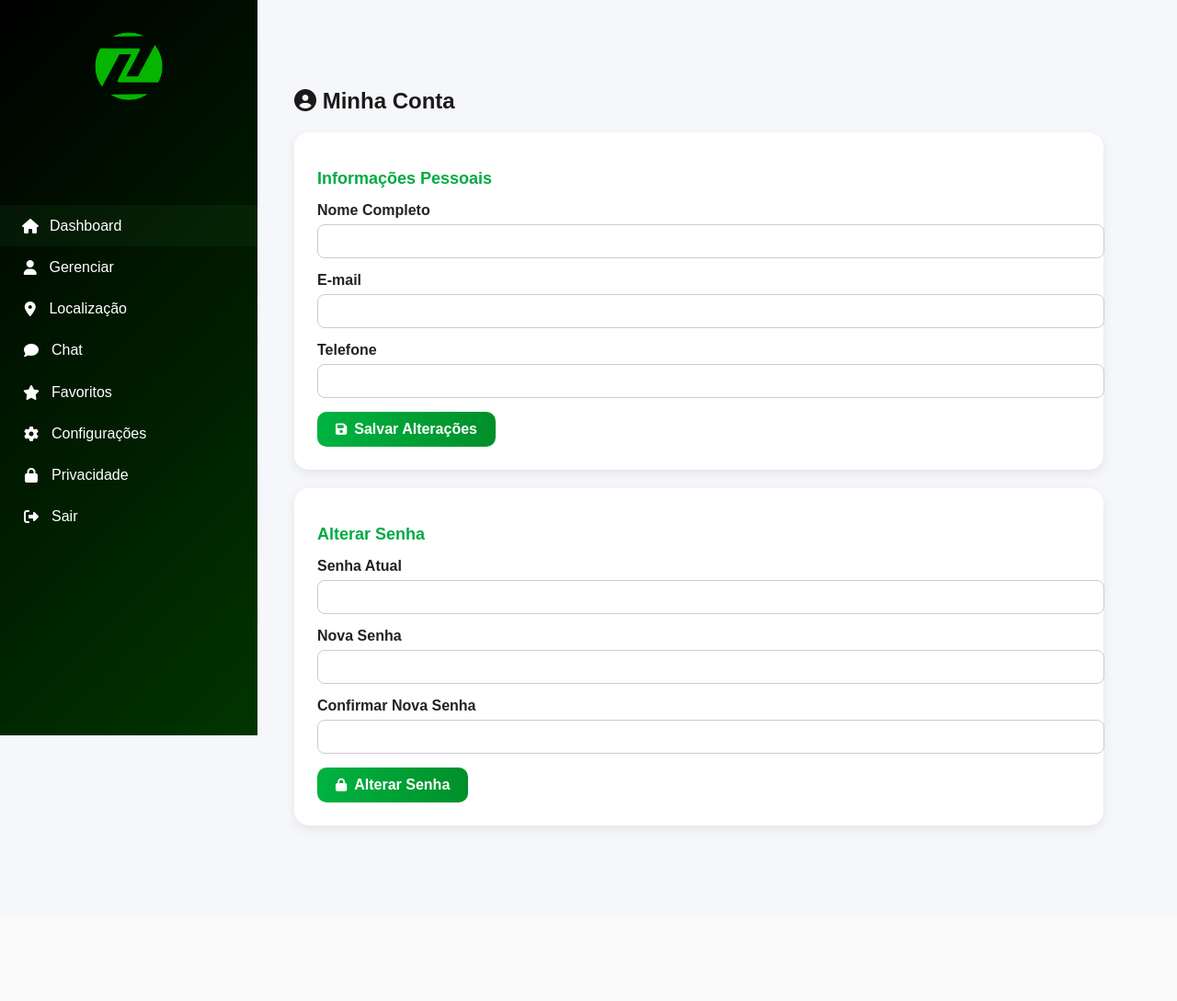
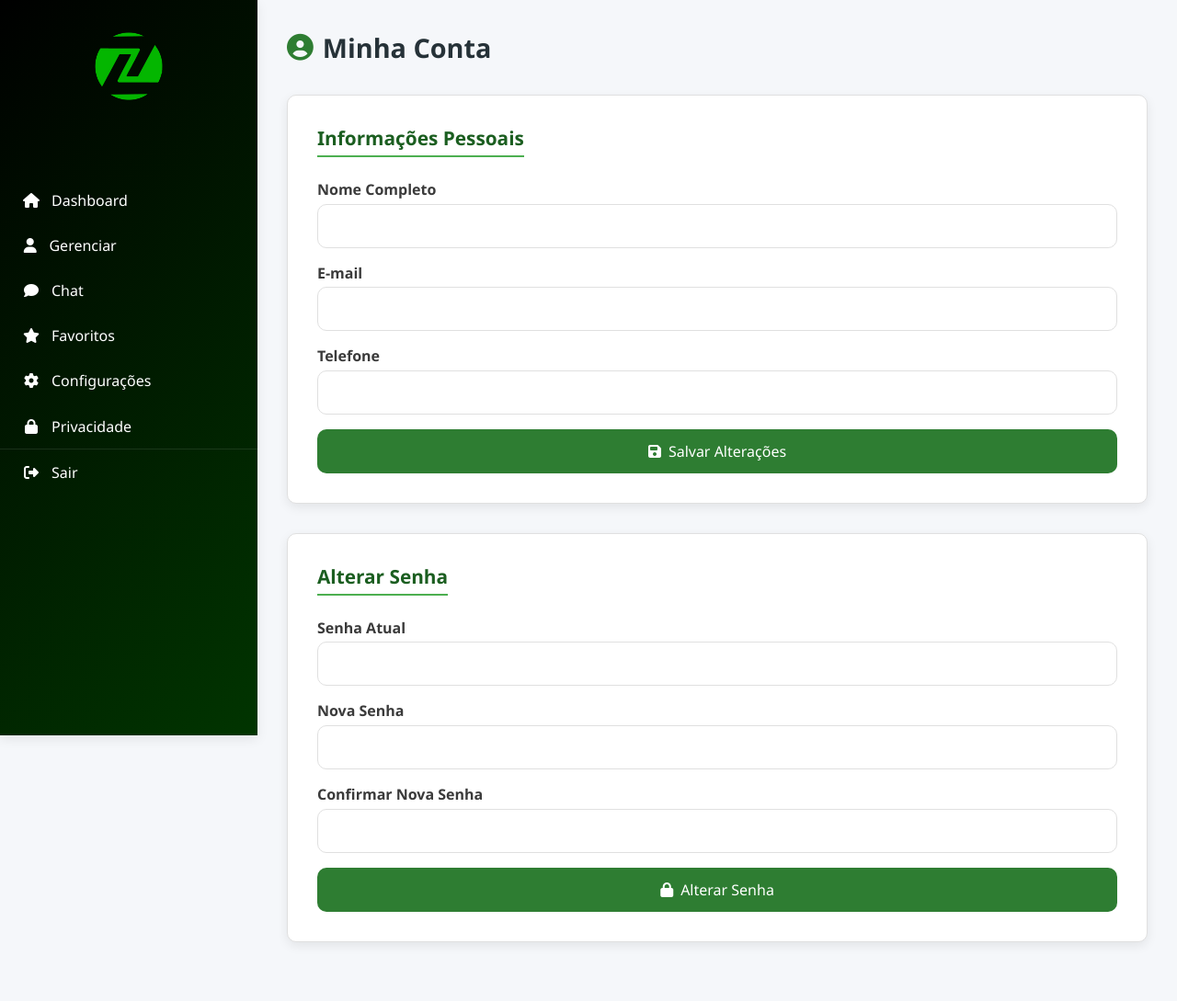
Before and after one commit to PedroTanaka00/PI---ZenWatt, a PHP site: page /pages/conta.php in a window 1280 px wide. Shown: the whole page at 92% size. Before the commit the page ends 904 px from the top, so only its background shows below. Run offline with PHP 8.4, Linux system fonts and the light colour scheme; the visitor is signed in with stand-in values (Sample User, id 1); data that the repository does not hold is empty.

Commit message:
SiderBar padronizada e correção dos templates do dashboard

```diff
--- a/app/assets/css/conta.css
+++ b/app/assets/css/conta.css
@@ -1,21 +1,35 @@
-body {
-  font-family: Arial, sans-serif;
-  margin: 0;
-  background: #f5f7fa;
-  color: #222;
+/* ==================== VARIÁVEIS ==================== */
+:root {
+    --primary: #2E7D32;
+    --primary-light: #4CAF50;
+    --primary-dark: #1B5E20;
+    --secondary: #FF9800;
+    --accent: #2196F3;
+    --background: #F5F7FA;
+    --surface: #FFFFFF;
+    --text-primary: #263238;
+    --text-secondary: #3A3A3A;
+    --border: #E0E0E0;
+    --shadow: 0 4px 12px rgba(0, 0, 0, 0.08);
+    --radius: 10px;
 }
 
-.container {
-  padding: 5rem;
-  margin-left: 240px; /* espaço se tiver sidebar */
+/* ==================== REGRAS GERAIS ==================== */
+* {
+    margin: 0;
+    padding: 0;
+    box-sizing: border-box;
+    font-family: "Segoe UI", Tahoma, Geneva, Verdana, sans-serif;
 }
 
-h1 {
-  font-size: 24px;
-  margin-bottom: 20px;
-  color: #1a1a1a;
+body {
+    background-color: var(--background);
+    color: var(--text-primary);
+    display: flex;
+    min-height: 100vh;
 }
-/* ========== SIDEBAR ========== */
+
+/* ==================== SIDEBAR ==================== */
 .sidebar {
     width: 280px;
     background: linear-gradient(135deg, #000000 0%, #013500 100%);
@@ -24,14 +38,17 @@ h1 {
     flex-direction: column;
     z-index: 100;
     position: fixed;
-    height: 100vh;
-    overflow-y: auto;
+    top: 0;
+    left: 0;
+    bottom: 0;
+    overflow: hidden; /* impede rolagem interna */
 }
 
+/* ==================== PERFIL ==================== */
 .profile {
     padding: 2rem 1.5rem;
     text-align: center;
-    border-bottom: 1px solid var(--border);
+    border-bottom: none; /* remove faixa branca */
 }
 
 .profile img {
@@ -40,7 +57,7 @@ h1 {
     border-radius: 50%;
     object-fit: cover;
     margin-bottom: 1rem;
-    border: 3px solid var(--primary-light);
+    border: none; /* remove borda da imagem */
 }
 
 .profile h3 {
@@ -54,6 +71,7 @@ h1 {
     color: #fff;
 }
 
+/* ==================== MENU ==================== */
 .menu {
     list-style: none;
     padding: 1.5rem 0;
@@ -66,18 +84,11 @@ h1 {
     align-items: center;
     cursor: pointer;
     transition: all 0.2s ease;
-    color: var(--text-secondary);
+    color: #fff;
 }
 
 .menu li:hover {
-    background-color: rgba(46, 125, 50, 0.05);
-    color: var(--primary);
-}
-
-.menu li.active {
-    background-color: rgba(46, 125, 50, 0.1);
-    color: var(--primary);
-    border-left: 4px solid var(--primary);
+    background-color: rgba(255, 255, 255, 0.05);
 }
 
 .menu li i {
@@ -97,76 +108,135 @@ h1 {
 
 .menu .logout {
     margin-top: auto;
-    border-top: 1px solid var(--border);
+    border-top: 1px solid rgba(255, 255, 255, 0.1);
     color: #f44336;
 }
 
-/* ========== MAIN CONTENT ========== */
-.main-content {
-    flex: 1;
-    margin-left: 280px;
-    padding: 0;
-    min-height: 100vh;
+/* ==================== CONTEÚDO PRINCIPAL ==================== */
+.container {
+    margin-left: 280px; /* espaço da sidebar */
+    padding: 2rem;
     width: calc(100% - 280px);
 }
 
+.container h1 {
+    font-size: 1.8rem;
+    display: flex;
+    align-items: center;
+    gap: 10px;
+    margin-bottom: 2rem;
+    color: var(--text-primary);
+}
+
+.container h1 i {
+    color: var(--primary);
+}
+
+/* ==================== CARDS ==================== */
 .card {
-  background: #fff;
-  border-radius: 16px;
-  padding: 25px;
-  margin-bottom: 20px;
-  box-shadow: 0 4px 12px rgba(0,0,0,0.08);
+    background-color: var(--surface);
+    border-radius: var(--radius);
+    box-shadow: var(--shadow);
+    padding: 2rem;
+    margin-bottom: 2rem;
+    border: 1px solid var(--border);
+    transition: transform 0.2s ease, box-shadow 0.2s ease;
+}
+
+.card:hover {
+    transform: translateY(-3px);
+    box-shadow: var(--shadow-hover);
 }
 
 .card h2 {
-  font-size: 18px;
-  margin-bottom: 15px;
-  color: #0a4;
+    font-size: 1.3rem;
+    color: var(--primary-dark);
+    margin-bottom: 1.5rem;
+    border-bottom: 2px solid var(--primary-light);
+    display: inline-block;
+    padding-bottom: 0.3rem;
+}
+
+/* ==================== FORMULÁRIOS ==================== */
+form {
+    display: flex;
+    flex-direction: column;
+    gap: 1rem;
 }
 
 .form-group {
-  margin-bottom: 15px;
+    display: flex;
+    flex-direction: column;
 }
 
-.form-group label {
-  display: block;
-  margin-bottom: 6px;
-  font-weight: bold;
+label {
+    font-weight: 600;
+    color: var(--text-secondary);
+    margin-bottom: 0.3rem;
 }
 
-.form-group input {
-  width: 100%;
-  padding: 10px 12px;
-  border: 1px solid #ccc;
-  border-radius: 8px;
-  transition: 0.2s;
+input {
+    padding: 0.75rem 1rem;
+    border: 1px solid var(--border);
+    border-radius: var(--radius);
+    font-size: 1rem;
+    outline: none;
+    transition: all 0.2s ease;
 }
 
-.form-group input:focus {
-  border-color: #0a4;
-  outline: none;
-  box-shadow: 0 0 5px rgba(0,180,90,0.3);
+input:focus {
+    border-color: var(--primary-light);
+    box-shadow: 0 0 0 3px rgba(76, 175, 80, 0.1);
 }
 
+/* ==================== BOTÕES ==================== */
 .btn {
-  display: inline-flex;
-  align-items: center;
-  gap: 8px;
-  padding: 10px 20px;
-  background: linear-gradient(90deg, #00b341, #008f2a);
-  border: none;
-  border-radius: 10px;
-  color: white;
-  font-size: 16px;
-  font-weight: bold;
-  cursor: pointer;
-  transition: 0.3s;
+    background-color: var(--primary);
+    color: #fff;
+    border: none;
+    padding: 0.8rem 1.2rem;
+    border-radius: var(--radius);
+    font-size: 1rem;
+    cursor: pointer;
+    display: inline-flex;
+    align-items: center;
+    justify-content: center;
+    gap: 8px;
+    transition: background-color 0.2s ease, transform 0.1s ease;
 }
 
 .btn:hover {
-  opacity: 0.9;
+    background-color: var(--primary-light);
+    transform: scale(1.02);
 }
 
 .btn i {
-  font-size: 14px;
+    font-size: 1rem;
 }
+
+/* ==================== RESPONSIVIDADE ==================== */
+@media (max-width: 900px) {
+    .sidebar {
+        width: 230px;
+    }
+
+    .container {
+        margin-left: 230px;
+        width: calc(100% - 230px);
+        padding: 1.5rem;
+    }
+}
+
+@media (max-width: 700px) {
+    .sidebar {
+        position: relative;
+        width: 100%;
+        height: auto;
+    }
+
+    .container {
+        margin-left: 0;
+        width: 100%;
+        padding: 1rem;
+    }
+}
--- a/app/assets/js/usuario.js
+++ b/app/assets/js/usuario.js
@@ -78,7 +78,7 @@ const VisualizacaoManager = {
     let html = `
             <div class="comparativo-mensal">
                 <div class="comparativo-header">
-                    <span>Comparativo Mensal (kWh)</span>
+                    <span></span>
                 </div>
                 <div class="comparativo-barras">
         `;
@@ -247,7 +247,7 @@ const VisualizacaoManager = {
     let html = `
             <div class="projecao-consumo">
                 <div class="projecao-header">
-                    <span>Projeção de Consumo (próx. 6 meses)</span>
+                    <span></span>
                     <div class="projecao-legenda">
                         <div class="legenda-item">
                             <div class="cor-projecao"></div>
--- a/app/pages/conta.php
+++ b/app/pages/conta.php
@@ -48,9 +48,8 @@ try {
             <p><?php echo htmlspecialchars($usuario['email']); ?></p>
         </div>
         <ul class="menu">
-      <li class="active"><i class="fas fa-home"></i> <a href="../pages/usuario.php" style="color: #fff !important;">Dashboard</a></li>
-      <li><i class="fas fa-user"></i> <a href="../pages/gerenciar.php" style="color: #fff !important;">Gerenciar</a></li>
-      <li><i class="fas fa-map-marker-alt"></i> <a href="../pages/localizacao.php" style="color: #fff !important;">Localização</a></li>
+            <li class="active"><a href="usuario.php"><i class="fas fa-home"></i> <span style="color: #fff !important;">Dashboard</span></li></a>
+            <li><i class="fas fa-user"></i> <a href="../pages/gerenciar.php"style="color: #fff !important;">Gerenciar</a></li>
             <li><i class="fas fa-comment"></i> <span style="color: #fff !important;">Chat</span></li>
             <li><i class="fas fa-star"></i> <span style="color: #fff !important;">Favoritos</span></li>
             <li><i class="fas fa-cog"></i> <span style="color: #fff !important;">Configurações</span></li>
```
Also changed, not shown: app/assets/css/dashboard.css (+12 -16 lines), app/assets/css/gerenciar.css (+11 -14 lines), app/assets/css/localizacao.css (deleted, +0 -149 lines), app/pages/gerenciar.php (+11 -7 lines), app/pages/localizacao.php (deleted, +0 -124 lines), app/pages/usuario.php (+9 -6 lines). Lines whose indentation alone changed are shown as unchanged.
